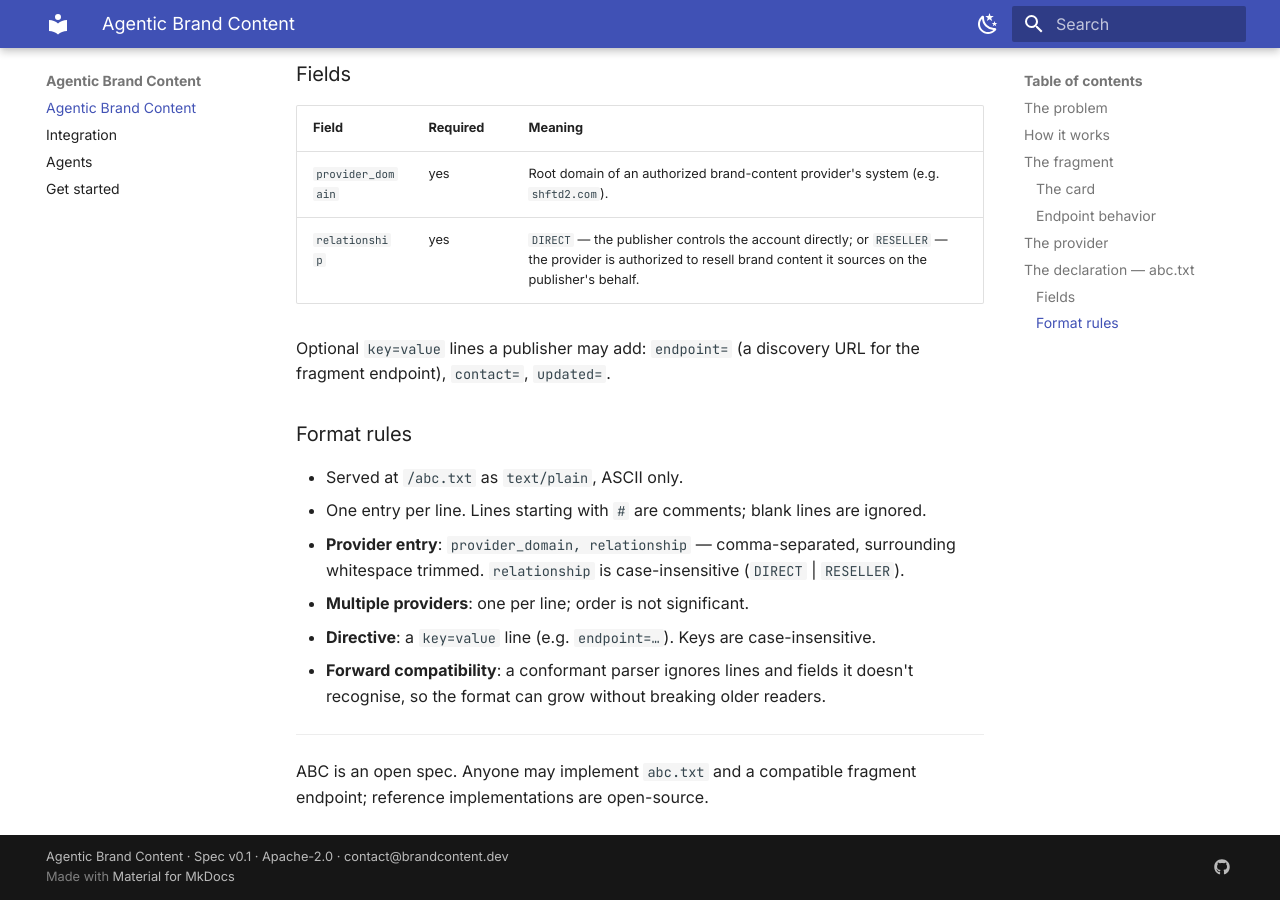
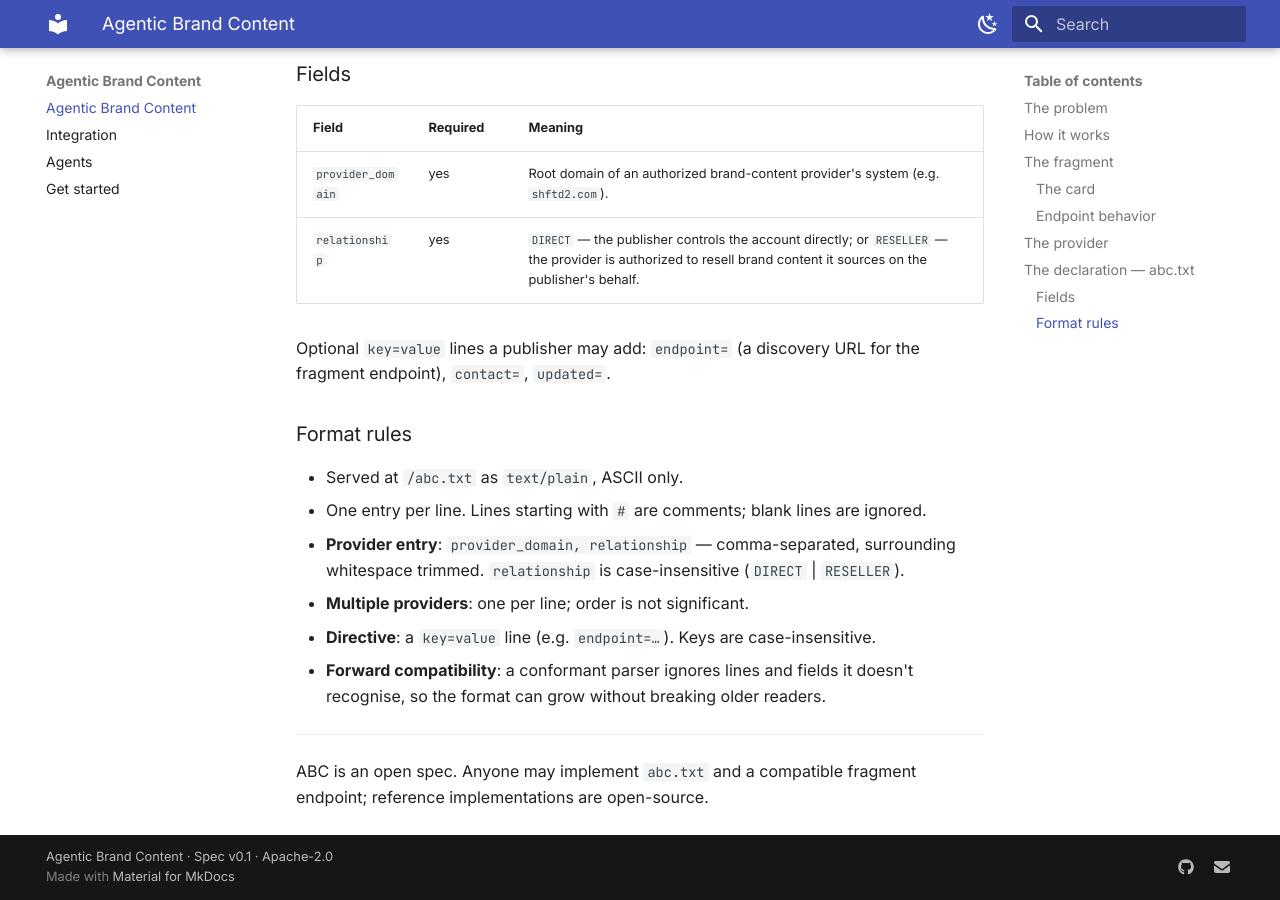
Before and after one commit to brandcontent-dev/spec, an MkDocs documentation site: the page built from docs/index.md, in a window 1280 px wide and 900 px high, scrolled down 3098 px. Built offline with MkDocs 1.6.1 and Material for MkDocs 9.7.7, drawn with Linux system fonts in a browser that asks for light colours.

Commit message:
Contact as a clickable footer link, not hardcoded text.
The mailto was inlined in the copyright string, which Material renders as
text. Moved it to extra.social as an envelope icon → a real clickable
mailto link in the footer next to GitHub. Copyright back to clean.

Co-Authored-By: Claude Opus 4.7 (1M context) <noreply@anthropic.com>

```diff
--- a/mkdocs.yml
+++ b/mkdocs.yml
@@ -1,7 +1,7 @@
 site_name: Agentic Brand Content
 site_description: A spec for publishers to serve structured brand context to AI agents.
 site_url: https://brandcontent.dev
-copyright: Agentic Brand Content · Spec v0.1 · Apache-2.0 · <a href="mailto:contact@brandcontent.dev">contact@brandcontent.dev</a>
+copyright: Agentic Brand Content · Spec v0.1 · Apache-2.0
 
 theme:
   name: material
@@ -45,6 +45,10 @@ extra:
   social:
     - icon: fontawesome/brands/github
       link: https://github.com/brandcontent-dev
+      name: github.com/brandcontent-dev
+    - icon: fontawesome/solid/envelope
+      link: mailto:contact@brandcontent.dev
+      name: contact@brandcontent.dev
 
 nav:
   - Agentic Brand Content: index.md
```
